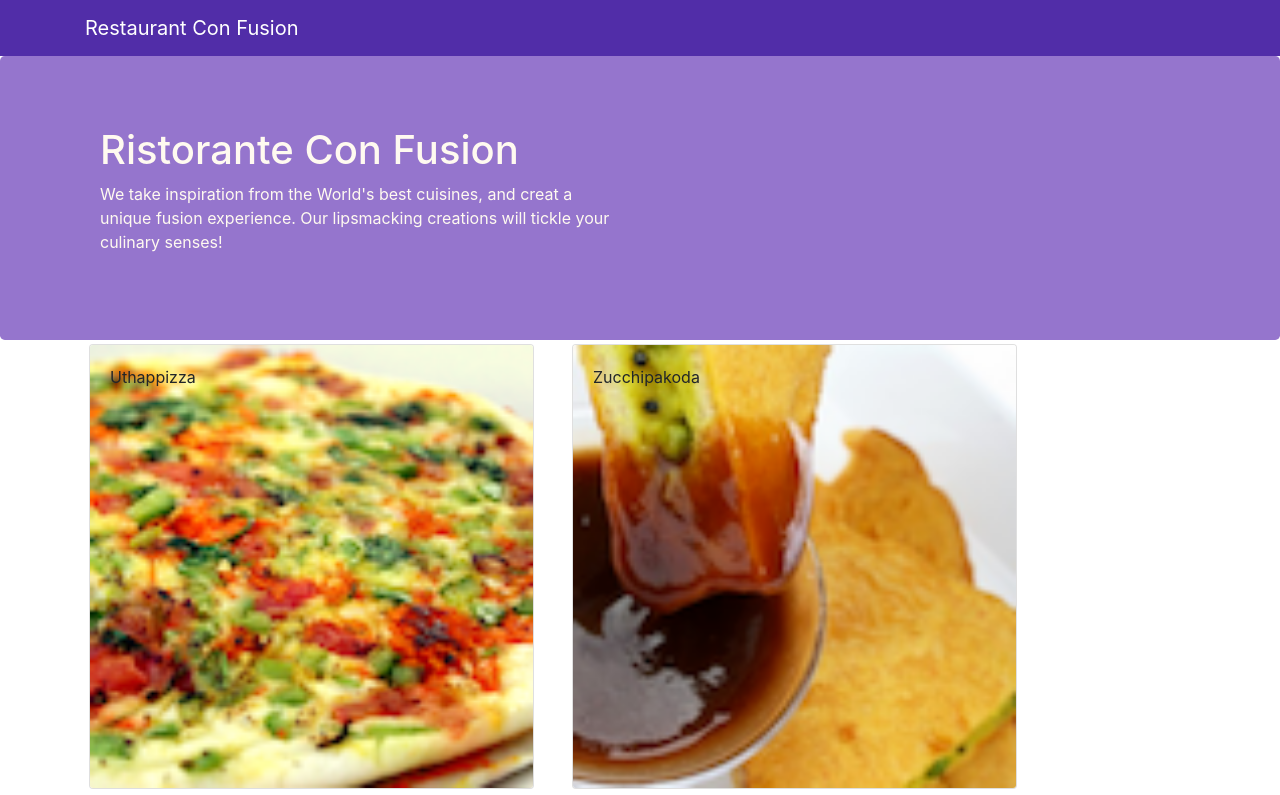
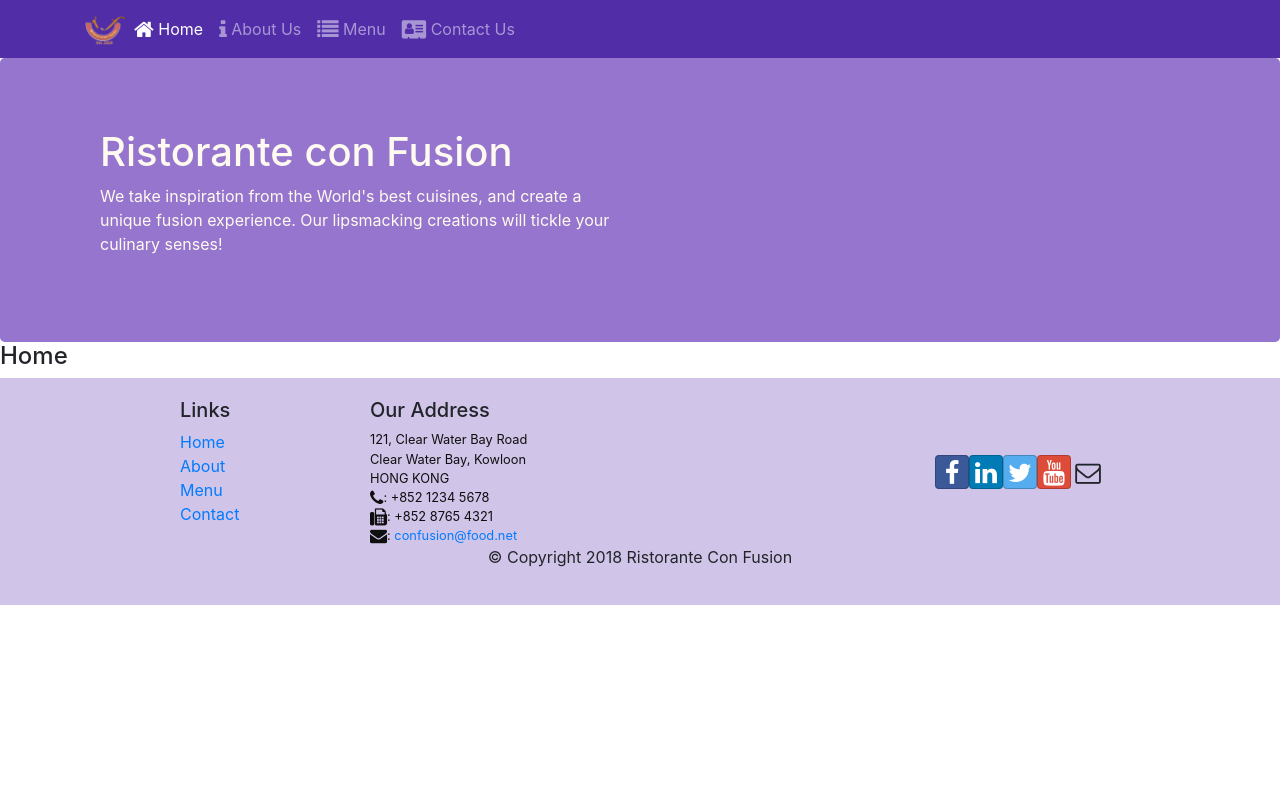
Before and after one commit to nelsonsbrian/RestaurantFront, a React (Create React App) app: page /home in a window 1280 px wide. Shown: the top 795 px of the page. Built offline with nearby package versions, Linux system fonts and the light colour scheme.

Commit message:
add react-router and links

```diff
--- a/package.json
+++ b/package.json
@@ -12,6 +12,8 @@
     "react": "^16.12.0",
     "react-dom": "^16.12.0",
     "react-popper": "^1.3.7",
+    "react-router": "^5.1.2",
+    "react-router-dom": "^5.1.2",
     "react-scripts": "3.3.0",
     "reactstrap": "^8.4.1"
   },
--- a/src/App.js
+++ b/src/App.js
@@ -1,14 +1,17 @@
 import React, { Component } from 'react';
 import Main from "./components/MainComponent";
 import './App.css';
+import { BrowserRouter } from 'react-router-dom';
 
 class App extends Component {
 
   render() {
     return (
-      <div>
-        <Main />
-      </div>
+      <BrowserRouter>
+        <div>
+          <Main />
+        </div>
+      </BrowserRouter>
     );
 
   }
--- a/src/components/FooterComponent.js
+++ b/src/components/FooterComponent.js
@@ -1,4 +1,5 @@
 import React from 'react';
+import { Link } from 'react-router-dom';
 
 function Footer(props) {
   return (
@@ -8,10 +9,10 @@
           <div className="col-4 offset-1 col-sm-2">
             <h5>Links</h5>
             <ul className="list-unstyled">
-              <li><a href="#">Home</a></li>
-              <li><a href="#">About</a></li>
-              <li><a href="#">Menu</a></li>
-              <li><a href="contactus.html">Contact</a></li>
+              <li><Link to="/home">Home</Link></li>
+              <li><Link to="/aboutus">About</Link></li>
+              <li><Link to="/menu">Menu</Link></li>
+              <li><Link to="contactus">Contact</Link></li>
             </ul>
           </div>
           <div className="col-7 col-sm-5">
--- a/src/components/HeaderComponent.js
+++ b/src/components/HeaderComponent.js
@@ -1,30 +1,59 @@
 import React, { Component } from 'react';
-import { Navbar, NavbarBrand, Jumbotron } from 'reactstrap'
+import { Nav, Navbar, NavbarBrand, NavbarToggler, Collapse, NavItem, Jumbotron } from 'reactstrap';
+import { NavLink } from 'react-router-dom';
 
 class Header extends Component {
     constructor(props) {
         super(props);
-    this.state = {}
+
+        this.toggleNav = this.toggleNav.bind(this);
+        this.state = {
+          isNavOpen: false
+        };
       }
+
+      toggleNav() {
+        this.setState({
+          isNavOpen: !this.state.isNavOpen
+        });
+      }
+
     render() {
-    return (
-      <>
-        <Navbar dark>
+        return(
+            <div>
+                <Navbar dark expand="md">
                     <div className="container">
-            <NavbarBrand href="/">Restaurant Con Fusion</NavbarBrand>
+                        <NavbarToggler onClick={this.toggleNav} />
+                        <NavbarBrand className="mr-auto" href="/"><img src='assets/images/logo.png' height="30" width="41" alt='Ristorante Con Fusion' /></NavbarBrand>
+                        <Collapse isOpen={this.state.isNavOpen} navbar>
+                            <Nav navbar>
+                            <NavItem>
+                                <NavLink className="nav-link"  to='/home'><span className="fa fa-home fa-lg"></span> Home</NavLink>
+                            </NavItem>
+                            <NavItem>
+                                <NavLink className="nav-link" to='/aboutus'><span className="fa fa-info fa-lg"></span> About Us</NavLink>
+                            </NavItem>
+                            <NavItem>
+                                <NavLink className="nav-link"  to='/menu'><span className="fa fa-list fa-lg"></span> Menu</NavLink>
+                            </NavItem>
+                            <NavItem>
+                                <NavLink className="nav-link" to='/contactus'><span className="fa fa-address-card fa-lg"></span> Contact Us</NavLink>
+                            </NavItem>
+                            </Nav>
+                        </Collapse>
                     </div>
                 </Navbar>
                 <Jumbotron>
                     <div className="container">
                         <div className="row row-header">
                             <div className="col-12 col-sm-6">
-                <h1>Ristorante Con Fusion</h1>
-                <p>We take inspiration from the World's best cuisines, and creat a unique fusion experience. Our lipsmacking creations will tickle your culinary senses!</p>
+                                <h1>Ristorante con Fusion</h1>
+                                <p>We take inspiration from the World's best cuisines, and create a unique fusion experience. Our lipsmacking creations will tickle your culinary senses!</p>
                             </div>
                         </div>
                     </div>
                 </Jumbotron>
-      </>
+            </div>
         );
     }
 }
--- /dev/null
+++ b/src/components/HomeComponent.js
@@ -0,0 +1,11 @@
+import React from 'react';
+
+const Home = (props) => {
+  return (
+    <div className="continer">
+      <h4>Home</h4>
+    </div>
+   );
+}
+
+export default Home;
--- a/src/components/MainComponent.js
+++ b/src/components/MainComponent.js
@@ -1,8 +1,10 @@
 import React, { Component } from 'react';
+import { Switch, Route, Redirect } from 'react-router-dom';
 import Menu from "./MenuComponent";
 import { DISHES } from "../shared/dishes";
 import Dishdetail from './DishdetailComponent';
 import Header from './HeaderComponent';
+import Home from './HomeComponent';
 import Footer from './FooterComponent';
 
 
@@ -11,26 +13,26 @@
     super(props);
     this.state = {
       dishes: DISHES,
-      selectedDish: null,
     }
   }
 
-  onDishSelect(dishId) {
-    this.setState({ selectedDish: dishId });
-  }
 
   render() {
+    const HomePage = () => {
+      return (
+        <Home />
+      )
+    };
+
     return (
       <div>
-        <Header/>
-        <Menu
-          dishes={this.state.dishes}
-          onClick={(dishId) => this.onDishSelect(dishId)}
-        />
-        <Dishdetail
-          dish={this.state.dishes.filter((dish) => dish.id === this.state.selectedDish)[0]}
-        />
-        <Footer/>
+        <Header />
+        <Switch>
+          <Route path="/home" component={HomePage} />
+          <Route exact path="/menu" component={() => <Menu dishes={this.state.dishes} />} />
+          <Redirect to="/home" />
+        </Switch>
+        <Footer />
       </div>
     );
 
```
Also changed, not shown: src/components/ContactComponent.js (added, +36 -0 lines), 1 other file (tests, documents, lock files or other folders). Lines whose indentation alone changed are shown as unchanged.
